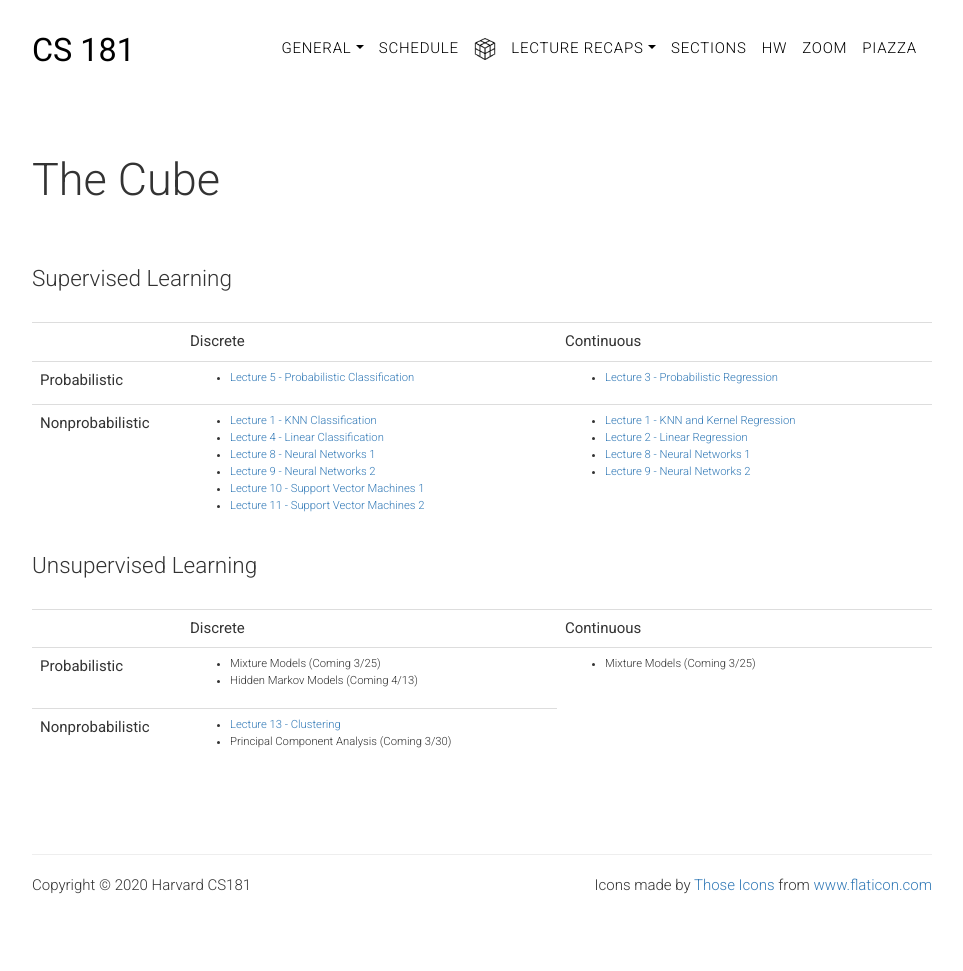
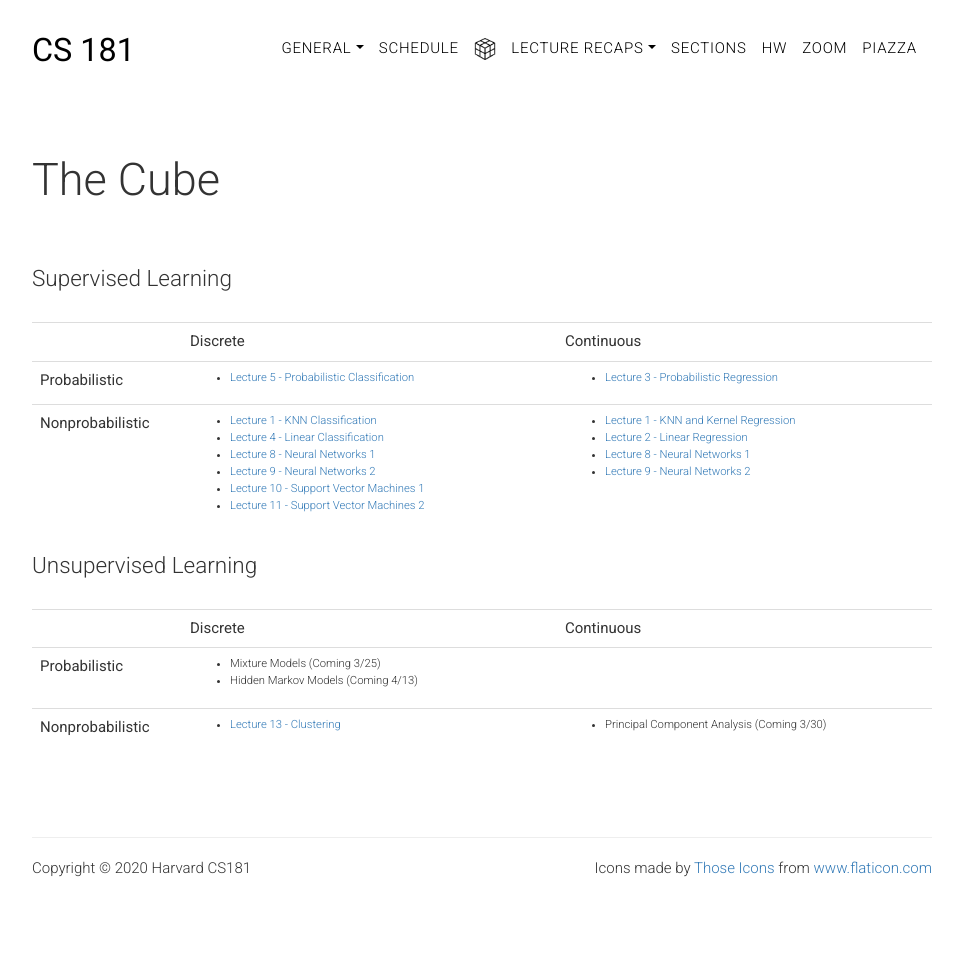
Before and after one commit to harvard-ml-courses/cs181-web-2020, a Jekyll site: the page built from cube.html, in a window 1280 px wide. Shown: the whole page, without its empty margins (158-1121 px from the left). Built offline with Jekyll 4.4.1, drawn with Linux system fonts in a browser that asks for light colours.

Commit message:
fix another cube mistake

```diff
--- a/cube.html
+++ b/cube.html
@@ -66,9 +66,6 @@ weight: 0
                 </ul>
               </td>
               <td>
-                <ul>
-                  <li>Mixture Models (Coming 3/25)</li>
-                </ul>
               </td>
             </tr>
             <tr>
@@ -76,6 +73,10 @@ weight: 0
               <td>
                 <ul>
                   <li><a href="{{ site.baseurl }}/recap13" target="_blank">Lecture 13 - Clustering</a></li>
+                </ul>
+              </td>
+              <td>
+                <ul>
                   <li>Principal Component Analysis (Coming 3/30)</li>
                 </ul>
               </td>
```
